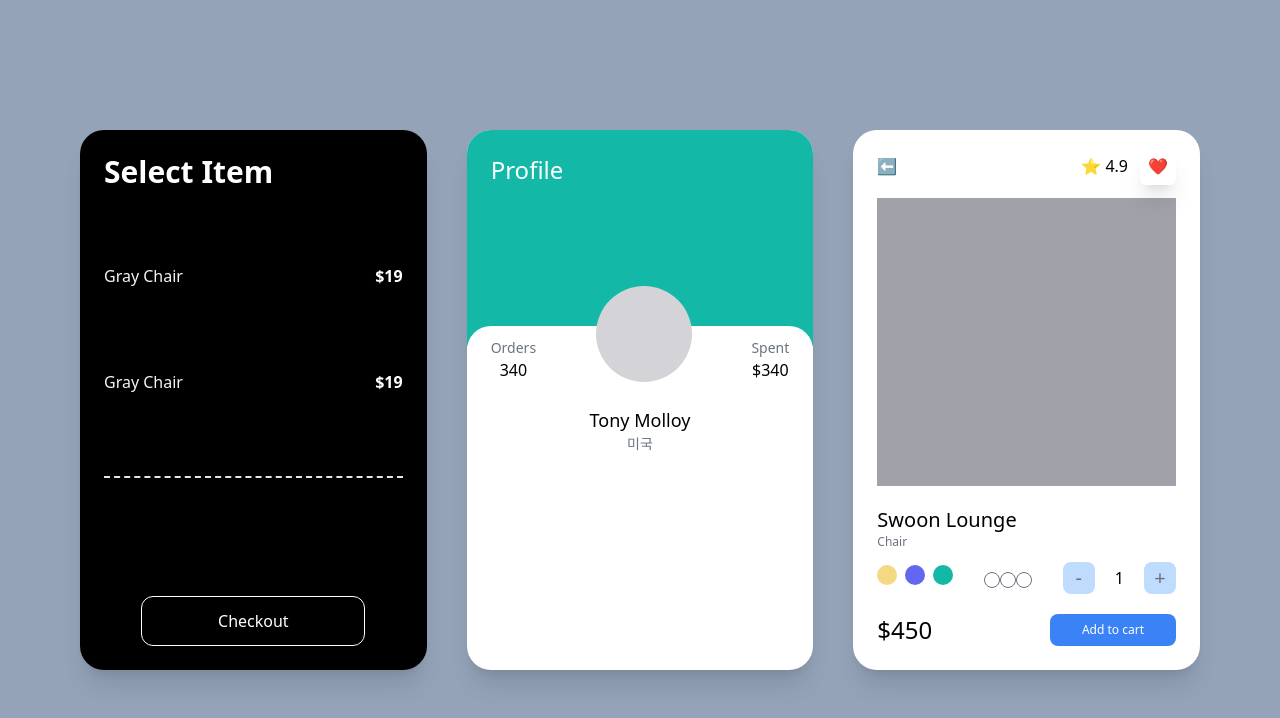
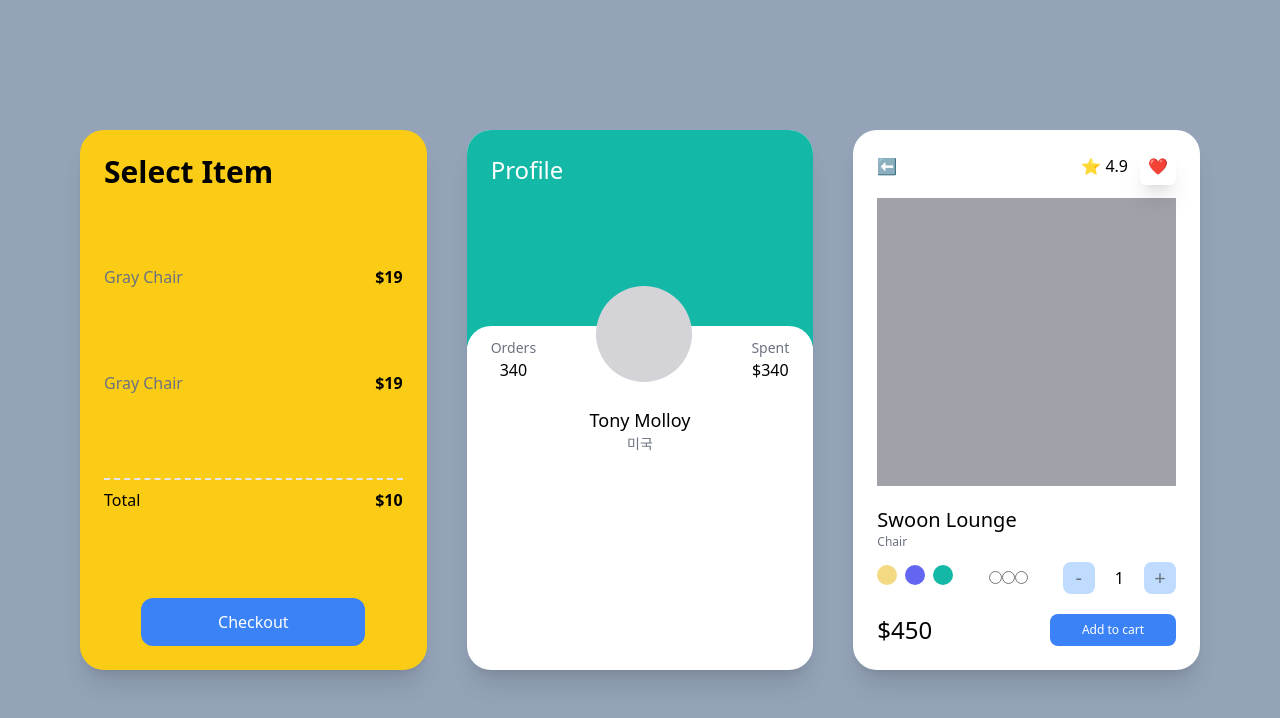
Before and after one commit to blkluv/next_carrot_market, a Next.js app: page / in a window 1280 px wide. Shown: the top 718 px of the page. Built offline with nearby package versions, Linux system fonts and the light colour scheme.

Commit message:
darkMode: "media"로 수정

```diff
--- a/tailwind.config.js
+++ b/tailwind.config.js
@@ -1,4 +1,3 @@
-/** @type {import('tailwindcss').Config} */
 module.exports = {
   content: [
     "./src/pages/**/*.{tsx,ts,js,jsx}",
@@ -7,6 +6,6 @@ module.exports = {
   theme: {
     extend: {},
   },
-  darkMode: "class",
-  plugins: [require("@tailwindcss/forms")],
+  darkMode: "media",
+  plugins: [],
 };
```
